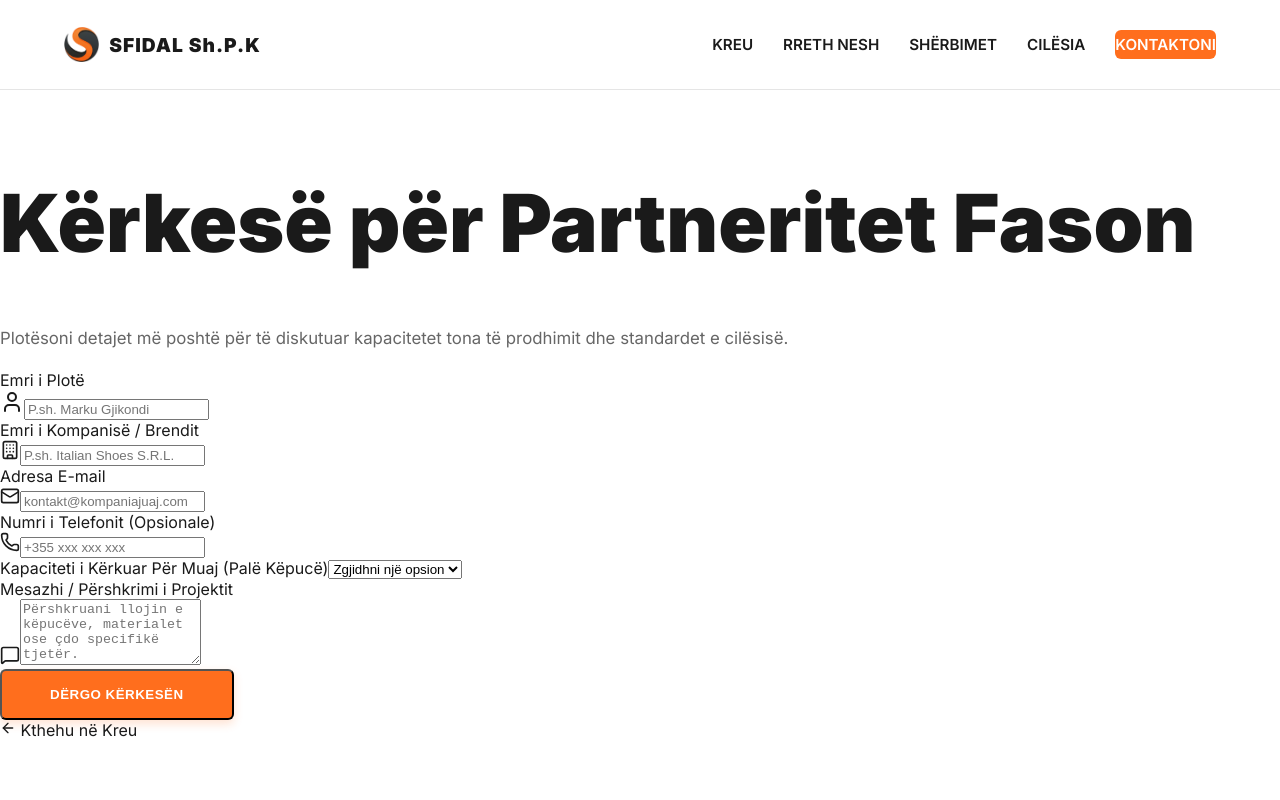
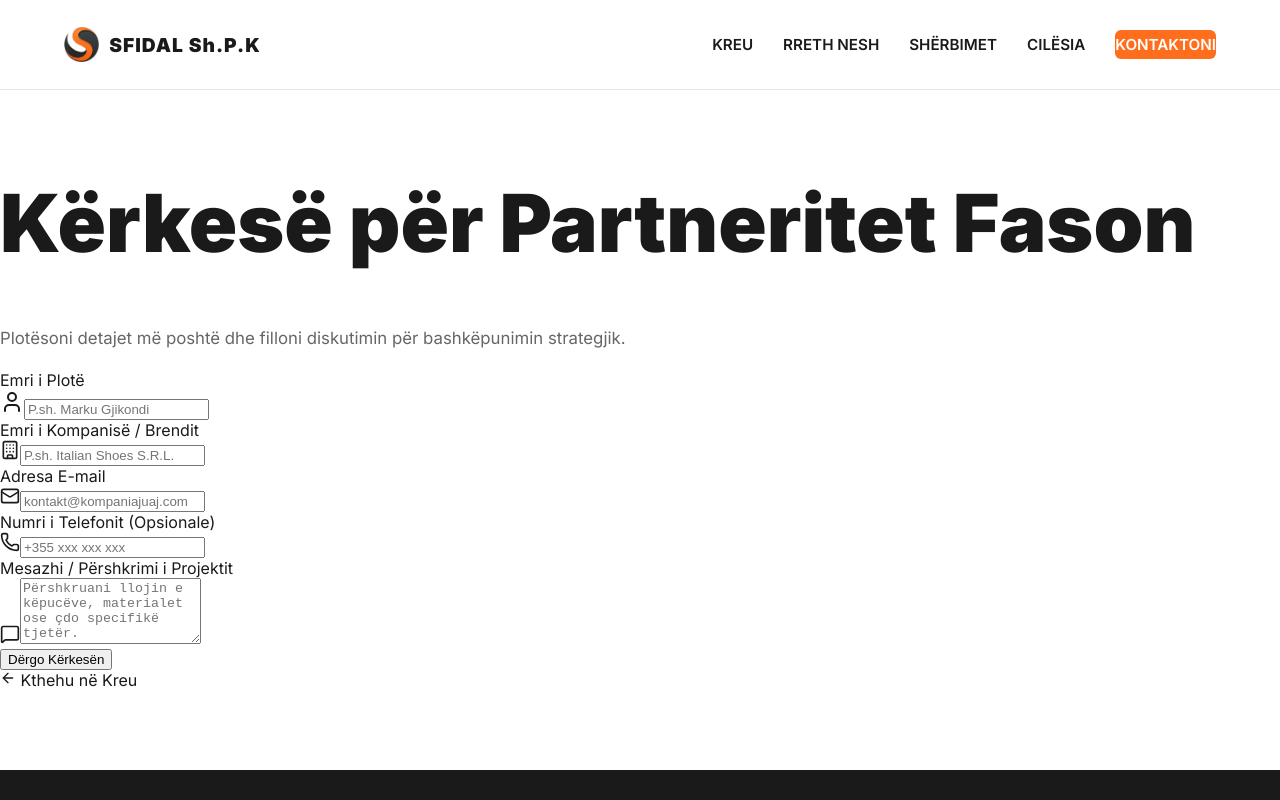
Before and after one commit to kledikeqi/sfidal-website, a React (Create React App) app in the folder sfidal-new/: page /partneritet in a window 1280 px wide. Shown: the top 800 px of the page. Built offline with nearby package versions, Linux system fonts and the light colour scheme.

Commit message:
fixed partnership layout

```diff
--- a/sfidal-new/src/PartnershipFormPage.jsx
+++ b/sfidal-new/src/PartnershipFormPage.jsx
@@ -1,20 +1,19 @@
 import React, { useState } from 'react';
 import { Link } from 'react-router-dom';
-// Shtojmë Loader dhe ShieldCheck nëse nuk janë të importuara saktësisht
 import { Mail, Phone, Building, MessageSquare, ArrowLeft, Loader, ShieldCheck } from 'lucide-react';
 
-// VËREJTJE E RËNDËSISHME: Endpoint-i juaj i API-së së Backend-it
+// VËREJTJE: Endpoint-i i API-së së Backend-it (Pa ndryshuar)
 const API_ENDPOINT = "/api/partneritet";
 
 const PartnershipPage = () => {
-    // Shteti i formularit - EMRA TË NDRYSHUAR PËR T'U PËRPUTHUR ME BACKEND (partnershipController.js)
+    // Shteti i formularit - Fusha requestType është HEQUR
     const [formData, setFormData] = useState({
-        contactPerson: '', // Ndryshuar nga 'name'
-        companyName: '',   // Ndryshuar nga 'company'
+        contactPerson: '',
+        companyName: '',
         email: '',
         phone: '',
-        requestType: '',   // Ndryshuar nga 'capacity'
         message: ''
+        // requestType nuk është më këtu
     });
     const [isSubmitted, setIsSubmitted] = useState(false);
     const [isLoading, setIsLoading] = useState(false);
@@ -22,7 +21,6 @@ const PartnershipPage = () => {
 
     const handleChange = (e) => {
         const { name, value } = e.target;
-        // Përdorim name-in e ri të fushës
         setFormData(prevState => ({
             ...prevState,
             [name]: value
@@ -34,26 +32,33 @@ const PartnershipPage = () => {
         setIsLoading(true);
         setError(null);
 
-        // Kjo është logjika REALE e dërgimit në Backend-in tuaj
+        // Përgatisim të dhënat për dërgim.
+        // requestType do të jetë 'Default' ose 'Njoftim' nëse kërkohet nga Backend.
+        const dataToSend = {
+            ...formData,
+            // Shtojmë një requestType default, pasi modeli juaj e kërkon.
+            // Nëse modeli lejon mungesën e requestType, thjesht hiqeni këtë rresht.
+            requestType: 'NjoftimPaSpecifika'
+        };
+
         try {
             const response = await fetch(API_ENDPOINT, {
                 method: 'POST',
                 headers: {
                     'Content-Type': 'application/json',
                 },
-                body: JSON.stringify(formData)
+                body: JSON.stringify(dataToSend) // Dërgojmë dataToSend
             });
 
             const data = await response.json();
 
             if (response.ok && data.success) {
-                // Nëse Backend-i kthen përgjigje 201 (sukses)
                 setIsSubmitted(true);
                 // Pastrimi i formës pas suksesit
-                setFormData({ contactPerson: '', companyName: '', email: '', phone: '', requestType: '', message: '' });
+                setFormData({ contactPerson: '', companyName: '', email: '', phone: '', message: '' });
 
             } else {
-                // Trajtimi i gabimeve nga Backend-i juaj
+                // Këtu do të kapet gabimi nëse requestType Default nuk lejohet
                 setError(data.error || "Ndodhi një gabim në server gjatë dërgimit.");
                 console.error("Backend Error:", data.error);
             }
@@ -66,12 +71,12 @@ const PartnershipPage = () => {
     };
 
     // Stili i rregulluar dhe i përmirësuar për fushën Input
-    const inputClasses = "w-full p-3 border border-gray-300 rounded-lg focus:ring-orange-500 focus:border-orange-500 transition duration-150 shadow-sm";
+    const inputClasses = "w-full p-3 border border-gray-300 rounded-lg focus:ring-orange-600 focus:border-orange-600 transition duration-150 shadow-sm";
 
-    // Stili i ri i butonit CTA, i trashëguar nga SCSS, por me w-full këtu
-    const submitButtonClasses = "w-full cta-button mt-4 justify-center flex items-center disabled:opacity-50 disabled:cursor-not-allowed";
+    // Stili i ri i butonit CTA
+    const submitButtonClasses = "w-full cta-button-dark mt-4 justify-center flex items-center disabled:opacity-50 disabled:cursor-not-allowed";
 
-
+    // Layout-i i Suksesit
     if (isSubmitted) {
         return (
             <div className="page-padding min-h-screen flex flex-col items-center justify-center text-center bg-gray-50">
@@ -79,7 +84,7 @@ const PartnershipPage = () => {
                     <ShieldCheck size={48} className="text-orange-600 mx-auto mb-4" />
                     <h2 className="text-3xl font-bold text-gray-800 mb-4">Kërkesa u Dërgua me Sukses!</h2>
                     <p className="text-gray-600 mb-8">
-                        Faleminderit që na kontaktuat. Ekipi ynë do të shqyrtojë kërkesën tuaj për kapacitet prodhimi dhe do t'ju kontaktojë brenda 48 orëve.
+                        Faleminderit që na kontaktuat. Ekipi ynë do t'ju kontaktojë brenda 48 orëve.
                     </p>
                     <Link to="/" className="cta-button w-auto inline-flex items-center">
                         <ArrowLeft size={20} className="mr-2" /> Kthehu në Kreu
@@ -89,20 +94,21 @@ const PartnershipPage = () => {
         );
     }
 
+    // Layout-i i Formës
     return (
-        <div className="page-padding min-h-screen bg-white font-sans">
+        <div className="page-padding min-h-screen bg-gray-50 font-sans flex items-center justify-center">
 
             {/* Wrapper Qendërzues i Formës */}
-            <div className="max-w-xl mx-auto px-4 py-8 md:py-16">
+            <div className="w-full max-w-xl mx-auto px-4 py-8 md:py-16">
                 <h1 className="text-4xl md:text-5xl font-extrabold text-stone-800 text-center mb-4">
                     Kërkesë për Partneritet Fason
                 </h1>
                 <p className="text-lg text-gray-600 text-center mb-10">
-                    Plotësoni detajet më poshtë për të diskutuar kapacitetet tona të prodhimit dhe standardet e cilësisë.
+                    Plotësoni detajet më poshtë dhe filloni diskutimin për bashkëpunimin strategjik.
                 </p>
 
-                {/* Forma e Kontaktit - Përdor Grid për Layout të Organizuar */}
-                <form onSubmit={handleSubmit} className="space-y-6 bg-gray-50 p-6 sm:p-8 rounded-xl shadow-lg border border-gray-100">
+                {/* Forma e Kontaktit me Hije dhe Rrethim të Pastër */}
+                <form onSubmit={handleSubmit} className="space-y-6 bg-white p-6 sm:p-8 rounded-xl shadow-2xl border border-gray-100">
 
                     {/* Mesazhi i Gabimit */}
                     {error && (
@@ -112,7 +118,7 @@ const PartnershipPage = () => {
                         </div>
                     )}
 
-                    {/* Emri dhe Kompania */}
+                    {/* Emri dhe Kompania (Grid 2 Kolonë) */}
                     <div className="grid grid-cols-1 md:grid-cols-2 gap-6">
                         <div>
                             <label htmlFor="contactPerson" className="input-label">Emri i Plotë</label>
@@ -121,7 +127,7 @@ const PartnershipPage = () => {
                                 <input
                                     type="text"
                                     id="contactPerson"
-                                    name="contactPerson" // **NDRYSHUAR**
+                                    name="contactPerson"
                                     value={formData.contactPerson}
                                     onChange={handleChange}
                                     className={`${inputClasses} pl-10`}
@@ -138,7 +144,7 @@ const PartnershipPage = () => {
                                 <input
                                     type="text"
                                     id="companyName"
-                                    name="companyName" // **NDRYSHUAR**
+                                    name="companyName"
                                     value={formData.companyName}
                                     onChange={handleChange}
                                     className={`${inputClasses} pl-10`}
@@ -149,7 +155,7 @@ const PartnershipPage = () => {
                         </div>
                     </div>
 
-                    {/* Email dhe Telefoni */}
+                    {/* Email dhe Telefoni (Grid 2 Kolonë) */}
                     <div className="grid grid-cols-1 md:grid-cols-2 gap-6">
                         <div>
                             <label htmlFor="email" className="input-label">Adresa E-mail</label>
@@ -185,26 +191,7 @@ const PartnershipPage = () => {
                         </div>
                     </div>
 
-                    {/* Kapaciteti i Kërkuar (Dropdown) */}
-                    <div>
-                        <label htmlFor="requestType" className="input-label">Kapaciteti i Kërkuar Për Muaj (Palë Këpucë)</label>
-                        <select
-                            id="requestType"
-                            name="requestType" // **NDRYSHUAR**
-                            value={formData.requestType}
-                            onChange={handleChange}
-                            className={inputClasses}
-                            required
-                        >
-                            <option value="">Zgjidhni një opsion</option>
-                            <option value="500-1000">500 - 1,000 palë</option>
-                            <option value="1000-3000">1,000 - 3,000 palë</option>
-                            <option value="3000-5000">3,000 - 5,000 palë</option>
-                            <option value="5000+">Mbi 5,000 palë</option>
-                        </select>
-                    </div>
-
-                    {/* Mesazhi */}
+                    {/* Mesazhi (Full Width) */}
                     <div>
                         <label htmlFor="message" className="input-label">Mesazhi / Përshkrimi i Projektit</label>
                         <div className="relative">
@@ -226,7 +213,7 @@ const PartnershipPage = () => {
                     <button
                         type="submit"
                         className={submitButtonClasses}
-                        disabled={isLoading} // E çaktivizon butonin gjatë ngarkimit
+                        disabled={isLoading}
                     >
                         {isLoading ? (
                             <>
@@ -238,7 +225,7 @@ const PartnershipPage = () => {
                     </button>
                 </form>
 
-                {/* Butoni Kthehu në Kreu - Qendërzuar në fund */}
+                {/* Butoni Kthehu në Kreu */}
                 <div className="text-center mt-8">
                     <Link to="/" className="text-gray-600 hover:text-orange-600 transition duration-150 inline-flex items-center text-sm font-medium">
                         <ArrowLeft size={16} className="mr-1" /> Kthehu në Kreu
@@ -250,7 +237,7 @@ const PartnershipPage = () => {
     );
 }
 
-// Komponentet e nevojshme të ikonave
+// Komponentet e nevojshme të ikonave (për të mos pasur gabime në React)
 const User = (props) => (
     <svg {...props} xmlns="http://www.w3.org/2000/svg" width="24" height="24" viewBox="0 0 24 24" fill="none" stroke="currentColor" strokeWidth="2" strokeLinecap="round" strokeLinejoin="round">
         <path d="M19 21v-2a4 4 0 0 0-4-4H9a4 4 0 0 0-4 4v2" />
```
